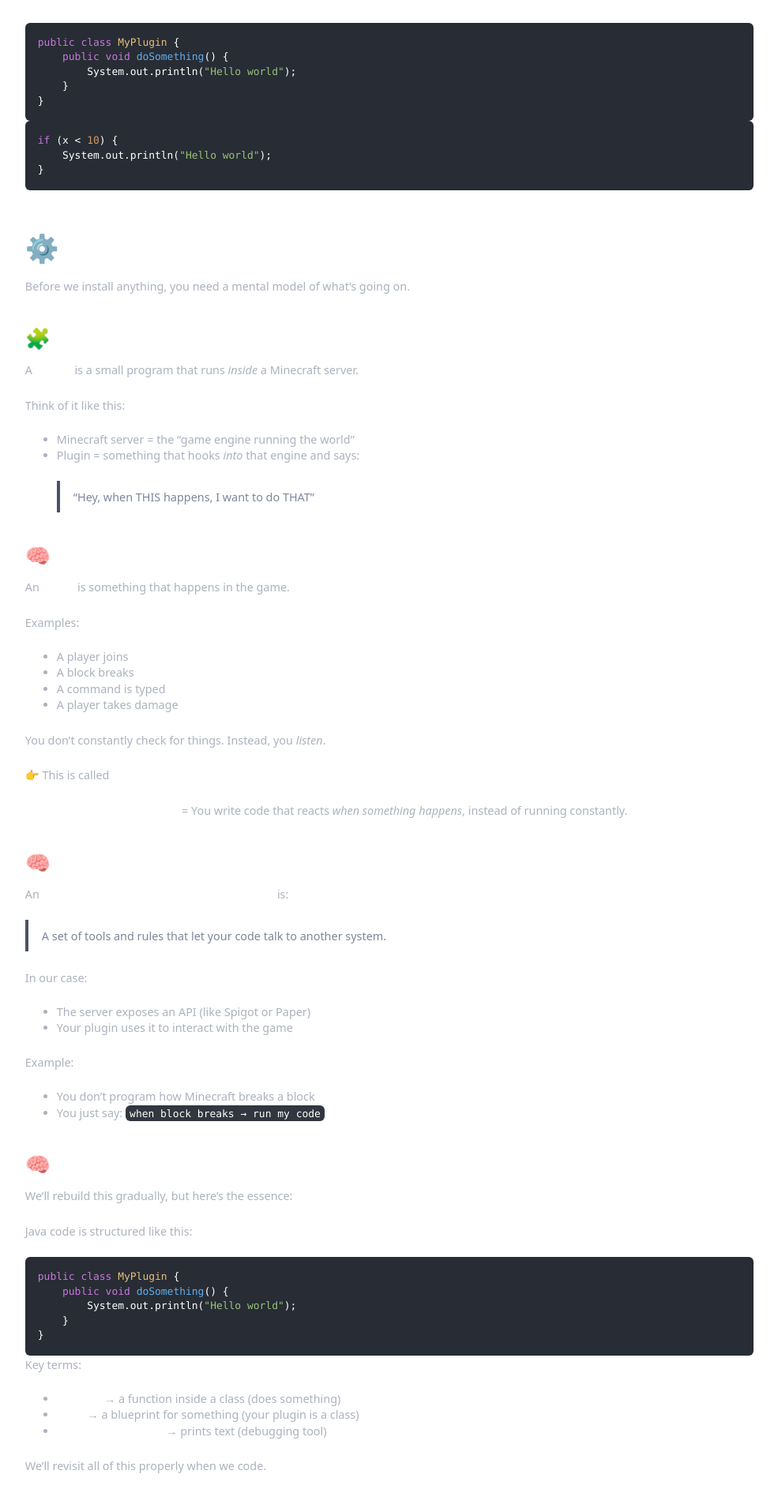
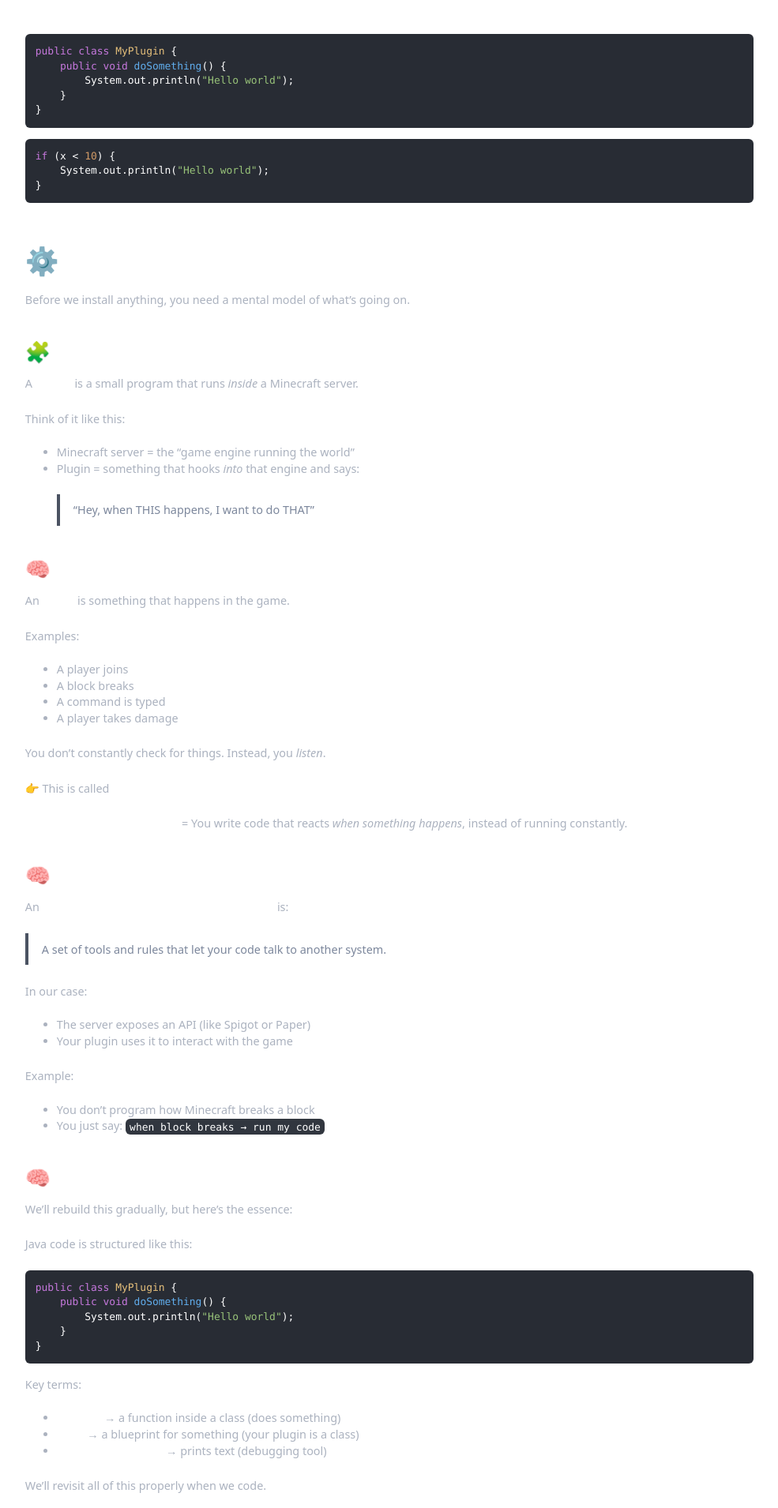
Before and after one commit to Evvy/evvy.github.io, a Jekyll site: the page built from minecraft/index.md, in a window 1280 px wide. Shown: the top 1910 px of the page at 79% size, without its empty margins (147-1132 px from the left). Built offline with Jekyll 4.4.1, drawn with Linux system fonts in a browser that asks for light colours; nearby versions of some CDN libraries.

Commit message:
Update style.css

```diff
--- a/assets/style.css
+++ b/assets/style.css
@@ -76,21 +76,22 @@ html {
 }
 
 .markdown-body pre {
-  background: #282c34;
-  border-radius: 6px;
-  padding: 16px;
-  overflow: auto;
-  border: none;
+  background: transparent !important;
+  padding: 0 !important;
+  border: 0 !important;
+  margin: 1em 0 !important;
+  overflow: visible !important;
 }
 
 .markdown-body pre code.hljs {
   display: block;
-  background: transparent;
-  padding: 0;
-  border: 0;
+  padding: 1em !important;
+  border-radius: 6px;
+  overflow-x: auto;
+  background: #282c34 !important;
 }
 
-.markdown-body code:not(pre code) {
+.markdown-body code:not(.hljs) {
   background: #31363f;
   padding: 0.2em 0.4em;
   border-radius: 6px;
```
